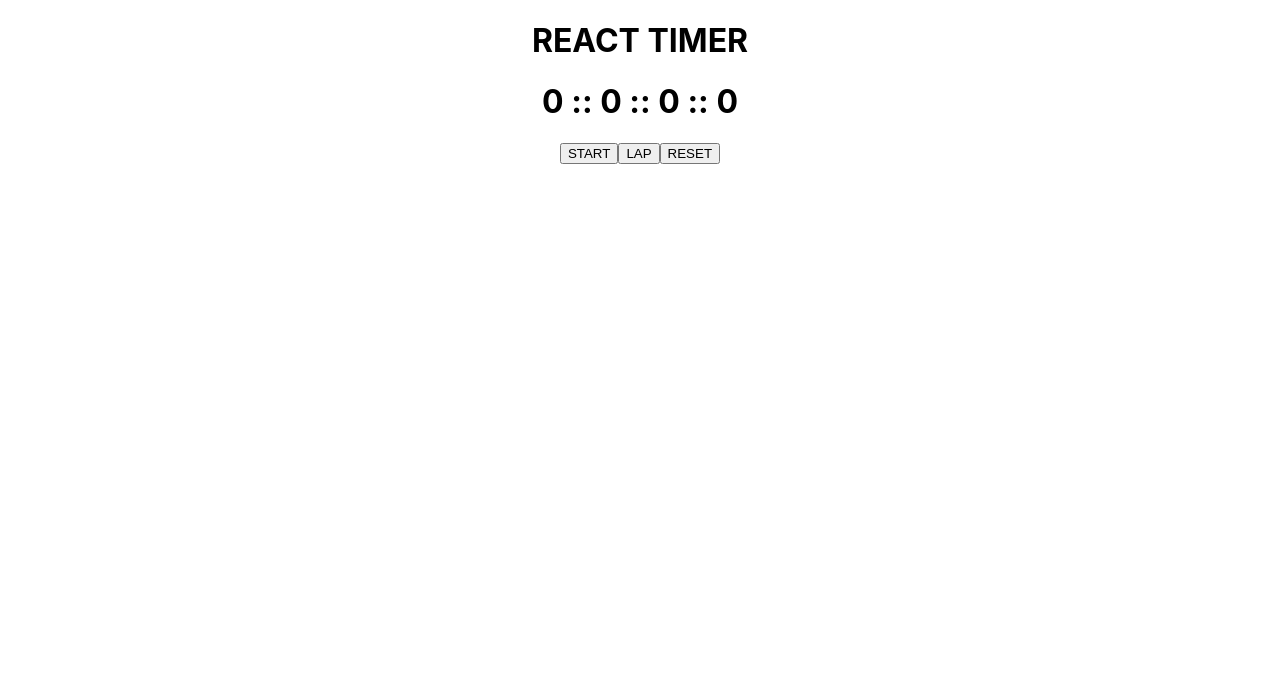
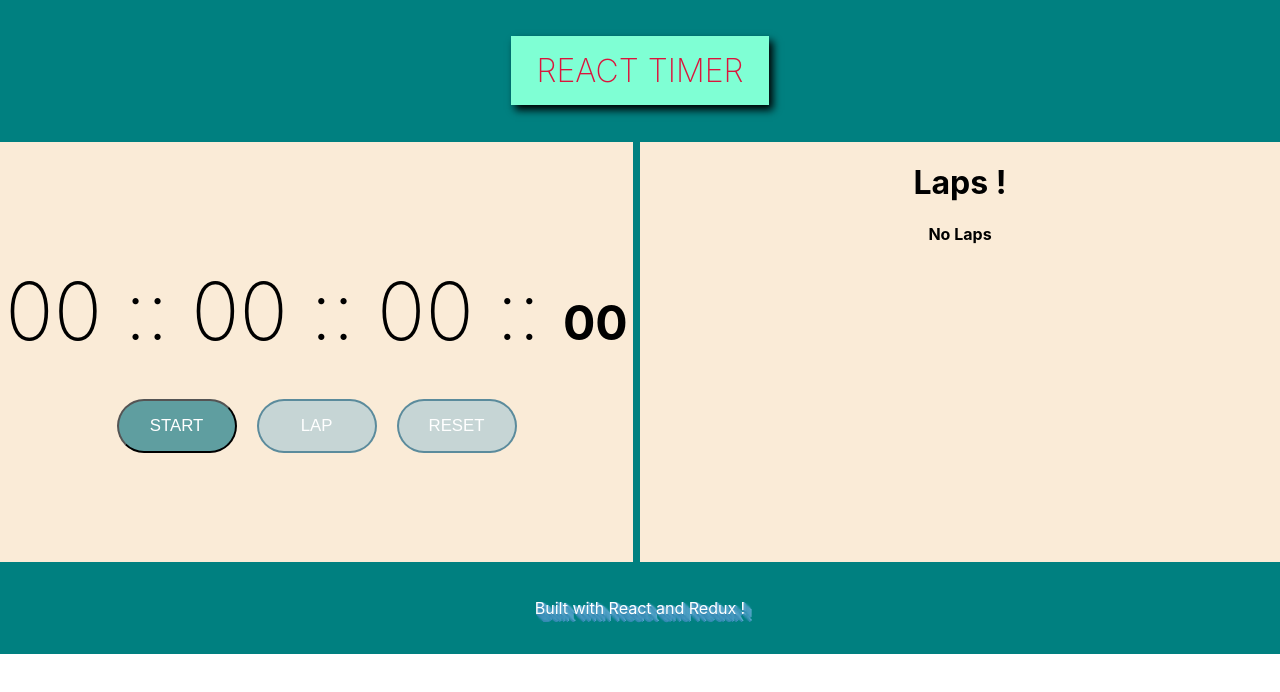
Before and after one commit to mukul-kmr-jha/react_timer, a React (Create React App) app: page / in a window 1280 px wide. Shown: the top 692 px of the page. Built offline with nearby package versions, Linux system fonts and the light colour scheme.

Commit message:
Styling the timer

```diff
--- a/package.json
+++ b/package.json
@@ -3,6 +3,7 @@
   "version": "0.1.0",
   "private": true,
   "dependencies": {
+    "node-sass": "^4.12.0",
     "react": "^16.10.2",
     "react-dom": "^16.10.2",
     "react-redux": "^7.1.1",
--- a/src/App.css
+++ /dev/null
@@ -1,22 +0,0 @@
-.App {
-  text-align: center;
-}
-
-.App-logo {
-  height: 40vmin;
-}
-
-.App-header {
-  background-color: #282c34;
-  min-height: 100vh;
-  display: flex;
-  flex-direction: column;
-  align-items: center;
-  justify-content: center;
-  font-size: calc(10px + 2vmin);
-  color: white;
-}
-
-.App-link {
-  color: #09d3ac;
-}
--- a/src/App.js
+++ b/src/App.js
@@ -1,12 +1,36 @@
 import React from 'react';
 import logo from './logo.svg';
-import './App.css';
-import Home from "./component/Home";
+import './App.scss';
+import TimeBoard from "./component/TimeBoard";
+import Laps from './component/Laps'
+import StartPauseButton from "./component/StartPauseButton";
+import LapButton from "./component/LapButton";
+import ResetButton from "./component/ResetButton";
 
 function App() {
   return (
     <div className="App">
-      <Home />
+        <div className="heading--cont">
+            <h1 className="timer--heading" >REACT TIMER</h1>
+        </div>
+
+        <div className="timer">
+
+            <div className="left">
+                <TimeBoard />
+                <div className="btnCont">
+                    <StartPauseButton />
+                    <LapButton />
+                    <ResetButton />
+                </div>
+            </div>
+            <div className="lap">
+                <Laps />
+            </div>
+        </div>
+        <div className="footer--cont">
+            <p> Built with React and Redux !</p>
+        </div>
     </div>
   );
 }
--- /dev/null
+++ b/src/App.scss
@@ -0,0 +1,144 @@
+.App {
+  text-align: center;
+}
+
+.btn{
+  color: white;
+  padding: 15px;
+  background-color: cadetblue;
+  border-radius: 43px;
+  width: 120px;
+  font-size: 1.05rem;
+  margin: 10px;
+
+  &:focus{
+    outline:none;
+  }
+  &:disabled{
+    background-color: #a9c8d4a3;
+    border: 2px solid #1f627ca3;
+  }
+
+  &Cont{
+    margin-top: 30px;
+
+  }
+
+}
+
+.timer{
+  display: grid;
+  grid-template-columns: 1fr 1fr;
+  background: antiquewhite;
+  height: 420px;
+  overflow: auto;
+
+  &--heading{
+    display: inline-block;
+    padding: 15px 25px;
+    background: aquamarine;
+    color: crimson;
+    font-weight: 200;
+    box-shadow: 4px 5px 8px black;
+
+  }
+
+  &--count {
+     font-weight: 200;
+
+      &__main {
+         font-size: 5rem;
+       }
+
+      &__min {
+         font-size: 3rem;
+
+       }
+   }
+}
+
+.lap{
+  width:100%;
+  background: antiquewhite;
+  //height: 550px;
+  overflow-y: scroll;
+
+  &Cont{
+    overflow-y: scroll;
+  }
+
+  ul {
+    padding:0;
+    list-style: none;
+  }
+  &--item{
+    padding:10px 0;
+    &:hover{
+      background: aliceblue;
+    }
+  }
+  &_font_max{
+    font-size: 1.7rem;
+    font-weight: 200;
+    & :hover{
+
+    }
+  }
+  &_font_min{
+    //font-size: 1.01 rem;
+
+  }
+
+}
+
+.heading--cont{
+  background: teal;
+  padding:15px;
+
+}
+.left{
+  border-right: 7px solid teal;
+  padding: 120px 0;
+  padding-bottom: 90px;
+  /*height: 550px;*/
+
+}
+
+.footer--cont{
+  background: teal;
+  padding:6px;
+  color:white;
+  padding:20px;
+  text-shadow:
+          0 1px 0px #378ab4,
+          1px 0 0px #5dabcd,
+          1px 2px 1px #378ab4,
+          2px 1px 1px #5dabcd,
+          2px 3px 2px #378ab4,
+          3px 2px 2px #5dabcd,
+          3px 4px 2px #378ab4,
+          4px 3px 3px #5dabcd,
+          4px 5px 3px #378ab4,
+          5px 4px 2px #5dabcd,
+          5px 6px 2px #378ab4,
+          6px 5px 2px #5dabcd,
+          6px 7px 1px #378ab4,
+          7px 6px 1px #5dabcd,
+          7px 8px 0px #378ab4,
+          8px 7px 0px #5dabcd;
+
+
+
+}
+
+@media only screen and (max-width: 600px) {
+
+  .timer {
+    display: grid;
+    grid-template-columns: 1fr;
+    grid-template-rows: 1fr 1fr;
+    grid-rows-gap:20px;
+    height:auto;
+    overflow: auto;
+}
+}
--- a/src/component/Home.js
+++ /dev/null
@@ -1,24 +0,0 @@
-import React, {Component} from 'react';
-import {connect} from "react-redux";
-import {updateTimeService , StopTimeService} from '../timeService';
-import StartPauseButton from "./StartPauseButton";
-import TimeBoard from "./TimeBoard";
-import ResetButton from "./ResetButton";
-import LapButton from "./LapButton";
-
-class Home extends Component{
-    render(){
-        return(
-            <div >
-                <TimeBoard />
-                <div>
-                    <StartPauseButton />
-                    <LapButton />
-                    <ResetButton />
-                </div>
-            </div>
-
-        )
-    }
-}
- export default Home;
--- a/src/component/LapButton.js
+++ b/src/component/LapButton/index.js
@@ -1,7 +1,6 @@
 import React, {Component} from 'react';
-import {StopTimeService, updateTimeService} from "../timeService";
+import {StopTimeService, updateTimeService} from "../../timeService";
 import {connect} from "react-redux";
-
 
 class LapButton extends Component {
 
@@ -16,7 +15,7 @@ class LapButton extends Component {
     }
     render() {
         return(
-            <button onClick={this.handleLap} >LAP</button>
+            <button onClick={this.handleLap} disabled={!this.props.isTimerRunning} className="btn " >LAP</button>
         )
     }
 }
--- /dev/null
+++ b/src/component/Laps/index.js
@@ -0,0 +1,46 @@
+import React, {Component} from 'react';
+import {connect} from "react-redux";
+
+class Laps extends Component{
+
+    giveTimeString=(time,key)=>{
+
+        const hr = Math.floor(time/(60*60*10));
+        const mins = Math.floor((time - hr*60*60*10 )/(60*10));
+        const secs = Math.floor((time -hr*60*60*10 - mins*60*10 )/10);
+        const sec_by_10 = Math.floor(time -hr*60*60*10 - mins*60*10 - secs*10);
+
+        return (
+            <li className="lap--item">  <span className="lap_font_max">{hr.toString().padStart(2,'0')} :: {mins.toString().padStart(2,'0')} ::{secs.toString().padStart(2,'0')} :: </span> <span clasName="lap_font_min">{sec_by_10.toString().padStart(2,'0')}</span> </li>
+        )
+    }
+
+
+
+    render(){
+        const laps_list = this.props.laps.length ? ( <ul> {this.props.laps.map( lap => this.giveTimeString(lap) ) } </ul> ) : ( <h4>No Laps</h4> );
+
+        return(
+            <div className="lapCont">
+                <div className="lap__heading--cont">
+                    <h1 className=""> Laps ! </h1>
+                </div>
+                <div>
+                    {laps_list}
+                </div>
+
+            </div>
+        )
+
+    }
+
+}
+
+const mapStateToProps=(state)=>{
+    return{
+        time: state.time,
+        laps:state.laps
+    }
+}
+
+export default connect(mapStateToProps)(Laps);
--- a/src/component/ResetButton.js
+++ b/src/component/ResetButton/index.js
@@ -1,5 +1,5 @@
 import React, {Component} from 'react';
-import {StopTimeService, updateTimeService} from "../timeService";
+import {StopTimeService, updateTimeService} from "../../timeService";
 import {connect} from "react-redux";
 
 
@@ -16,7 +16,8 @@ class ResetButton extends Component {
     }
     render() {
         return(
-            <button onClick={this.handleReset} >RESET</button>
+            // disable at start and at pause(timer holds some value and timeris not running )
+            <button onClick={this.handleReset} disabled={this.props.reset_dis} className="btn ">RESET</button>
         )
     }
 }
@@ -24,7 +25,8 @@ class ResetButton extends Component {
 const mapStateToProps = (state)=>{
     return{
         time:state.time,
-        isTimerRunning:state.isTimerRunning
+        isTimerRunning:state.isTimerRunning,
+        reset_dis:state.reset_dis
     }
 }
 
--- a/src/component/StartPauseButton.js
+++ b/src/component/StartPauseButton/index.js
@@ -1,5 +1,5 @@
 import React, {Component} from 'react';
-import {StopTimeService, updateTimeService} from "../timeService";
+import {StopTimeService, updateTimeService} from "../../timeService";
 import {connect} from "react-redux";
 
 
@@ -19,7 +19,7 @@ class StartPauseButton extends Component {
 
     render() {
         return(
-            <button onClick={this.handleStart} >{this.props.isTimerRunning ? "PAUSE" : "START"} </button>
+            <button onClick={this.handleStart} className="btn "  >{this.props.isTimerRunning ? "PAUSE" : "START"}  </button>
         )
     }
 }
--- a/src/component/TimeBoard.js
+++ b/src/component/TimeBoard/index.js
@@ -1,28 +1,34 @@
 import React from "react";
 import {connect} from "react-redux";
 
+
 const giveTimeString=(time)=>{
 
-    const hr = Math.floor(time/(60*60*10));
+    const hr =  Math.floor(time/(60*60*10));
     const mins = Math.floor((time - hr*60*60*10 )/(60*10));
     const secs = Math.floor((time -hr*60*60*10 - mins*60*10 )/10);
     const sec_by_10 = Math.floor(time -hr*60*60*10 - mins*60*10 - secs*10);
 
-    return `${hr} :: ${mins} :: ${secs} :: ${sec_by_10}`
+    return (
+        <>
+            <span className="timer--count__main"> {hr.toString().padStart(2,'0')} :: {mins.toString().padStart(2,'0')} :: {secs.toString().padStart(2,'0')} :: </span>
+            <span className="timer--count__min"> <b>{sec_by_10.toString().padStart(2,'0')}</b></span>
+        </>
+    )
+
 }
 
 
 function TimeBoard (props){
-    const laps_list = props.laps.map( lap => (<li> {giveTimeString(lap) }</li>) ) ;
-
     return(
 
-        <div>
-            <h1>REACT TIMER</h1>
-            <h1> {giveTimeString(props.time)} </h1>
-            <ul>
-                {laps_list}
-            </ul>
+        <div className="right">
+
+            <div className="timer--count">
+                {giveTimeString(props.time)}
+            </div>
+
+
         </div>
     );
 
--- a/src/reducers.js
+++ b/src/reducers.js
@@ -1,10 +1,14 @@
 const initState = {
     isTimerRunning:false,
     time:0,
-    laps:[]
+    laps:[],
+    reset_dis:true
 }
 
 let timer_ref;
+class Actions {
+    static UpdateTimerClock = 'UPDATE'
+}
 
 const rootReducer=(state=initState, action)=>{
     switch (action.type) {
@@ -13,22 +17,20 @@ const rootReducer=(state=initState, action)=>{
             return{
                 ...state,
                 time: action.payload,
-                isTimerRunning: true
+                isTimerRunning: true,
+                reset_dis: true
             }
 
         }
         case 'PAUSE':{
             return{
                 ...state,
-            isTimerRunning:false
+            isTimerRunning:false,
+                reset_dis:false
             }
         }
         case 'RESET':{
-            return{
-                ...state,
-                time:0,
-                isTimerRunning: false
-            }
+            return initState
         }
         case 'ADD_LAP':{
             return {
```
Also changed, not shown: 1 other file (tests, documents, lock files or other folders).
